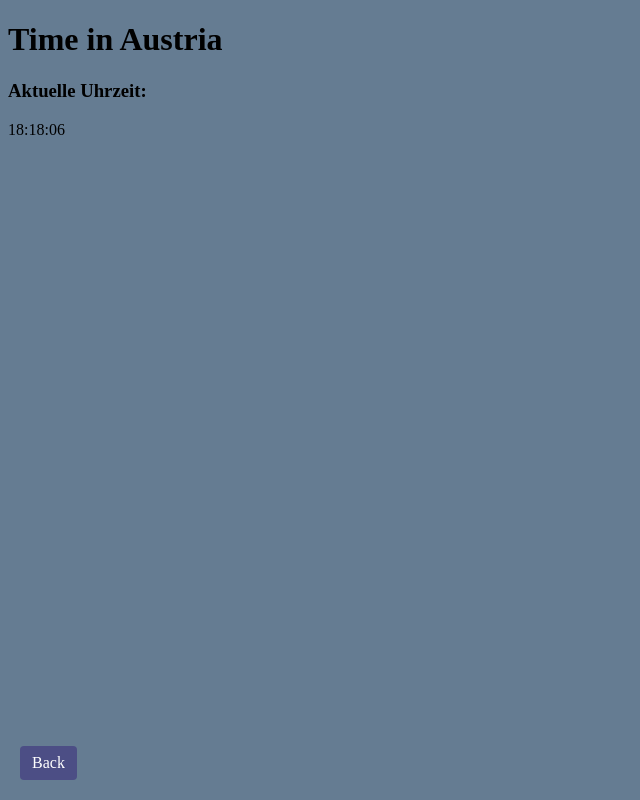
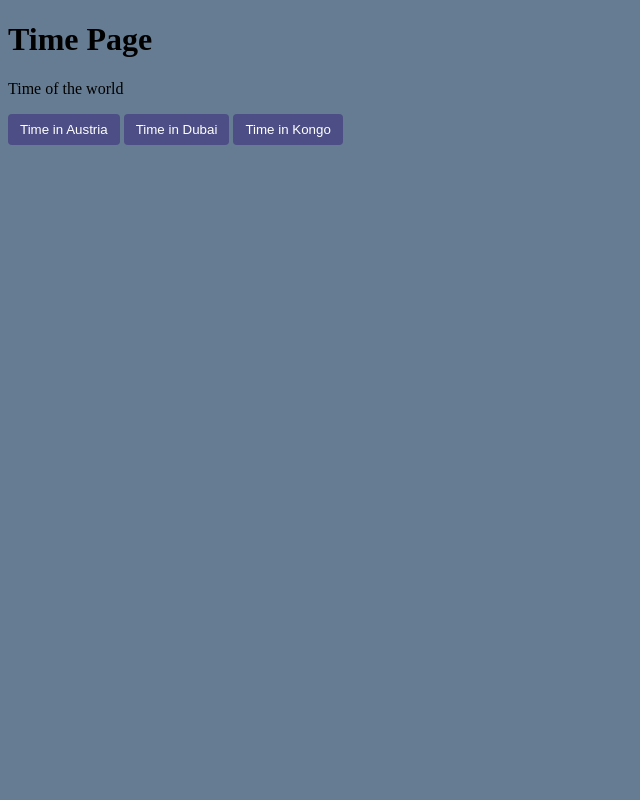
Before and after one commit to timorusch13-ctrl/Time-in--, a plain HTML site: page index.html in a window 1280 px wide. Shown: the whole page, without its empty margins (0-640 px from the left). Drawn offline with Linux system fonts and the light colour scheme.

Commit message:
Add files via upload

```diff
--- a/index.html
+++ b/index.html
@@ -3,79 +3,41 @@
 <head>
     <meta charset="UTF-8">
     <meta name="viewport" content="width=device-width, initial-scale=1.0">
-    <title>Time-Austria</title>
-    <style>body { background-color: #657c92; }</style>
-    <H1>Time in Austria</H1>
+    <title>Time Page</title>
+</head>
+<body>
+    <h1>Time Page</h1>
+    <p>Time of the world</p>
+
+    <a href="time-austria.html" style="text-decoration: none;">
+      <button type="button" style="background-color: #4c4e85; color: #fff; border: none; padding: 8px 12px; border-radius: 4px; cursor: pointer;">
+        Time in Austria
+      </button>
+    </a>
+<style>body { background-color: #657c92; }</style>
+
+ <a href="time-dubai.html" style="text-decoration: none;">
+      <button type="button" style="background-color: #4c4e85; color: #fff; border: none; padding: 8px 12px; border-radius: 4px; cursor: pointer;">
+        Time in Dubai
+      </button>
+    </a>
 
 
-</head><body>
-   <!DOCTYPE html>
-<html lang="de">
-<head>
-    <meta charset="UTF-8">
-    <title>Aktuelle Uhrzeit</title>
-</head>
-<body>
-    <h3>Aktuelle Uhrzeit:</h3>
-    <!-- Hier wird die Uhrzeit angezeigt -->
-    <p id="uhrzeit">Lade Uhrzeit...</p>
-
-    <!-- Einbindung des JavaScripts -->
-    <script>
-        // Der JavaScript-Code kann hier direkt eingefügt werden
-        function zeigeUhrzeit() {
-            const jetzt = new Date();
-            const stunden = jetzt.getHours().toString().padStart(2, '0');
-            const minuten = jetzt.getMinutes().toString().padStart(2, '0');
-            const sekunden = jetzt.getSeconds().toString().padStart(2, '0');
-
-            document.getElementById('uhrzeit').innerHTML = stunden + ":" + minuten + ":" + sekunden;
-        }
-
-        // Aktualisiert die Uhrzeit jede Sekunde
-        setInterval(zeigeUhrzeit, 1000);
-
-        // Zeigt die Uhrzeit sofort beim Laden der Seite an
-        zeigeUhrzeit();
-    </script>
-
-     <!DOCTYPE html>
-<html lang="de">
+<!DOCTYPE html>
+<html lang="en">
 <head>
     <meta charset="UTF-8">
     <meta name="viewport" content="width=device-width, initial-scale=1.0">
-    <title>Button unten links</title>
-    <style>
-        /* Der neue Container für die Positionierung */
-        .bottom-left-container {
-            position: fixed; /* Fixiert die Position relativ zum Browserfenster */
-            bottom: 20px;    /* Abstand vom unteren Rand: 20 Pixel */
-            left: 20px;      /* Abstand vom linken Rand: 20 Pixel */
-            /* Sorgt dafür, dass der Button über anderen Elementen liegt (optional) */
-            z-index: 1000;
-        }
-
-        /* Der Stil für den Button selbst, unverändert */
-        .back-button {
-            background-color: #4c4e85;
-            color: #fff;
-            border: none;
-            padding: 8px 12px;
-            border-radius: 4px;
-            cursor: pointer;
-            text-decoration: none; /* Stellt sicher, dass keine Unterstreichung sichtbar ist */
-            display: inline-block; /* Für die korrekte Darstellung des a-Tags als Button */
-        }
-    </style>
+    <title></title>
 </head>
 <body>
-
-    <!-- Der Container umschließt den Link und sorgt für die Positionierung -->
-    <div class="bottom-left-container">
-        <a href="home-page.html" class="back-button">
-            Back
-        </a>
-    </div>
+    <a href="time-kongo.html" style="text-decoration: none;">
+      <button type="button" style="background-color: #4c4e85; color: #fff; border: none; padding: 8px 12px; border-radius: 4px; cursor: pointer;">
+        Time in Kongo
+      </button>
+    </a>
+</body>
+</html>
 
 </body>
 </html>
```
